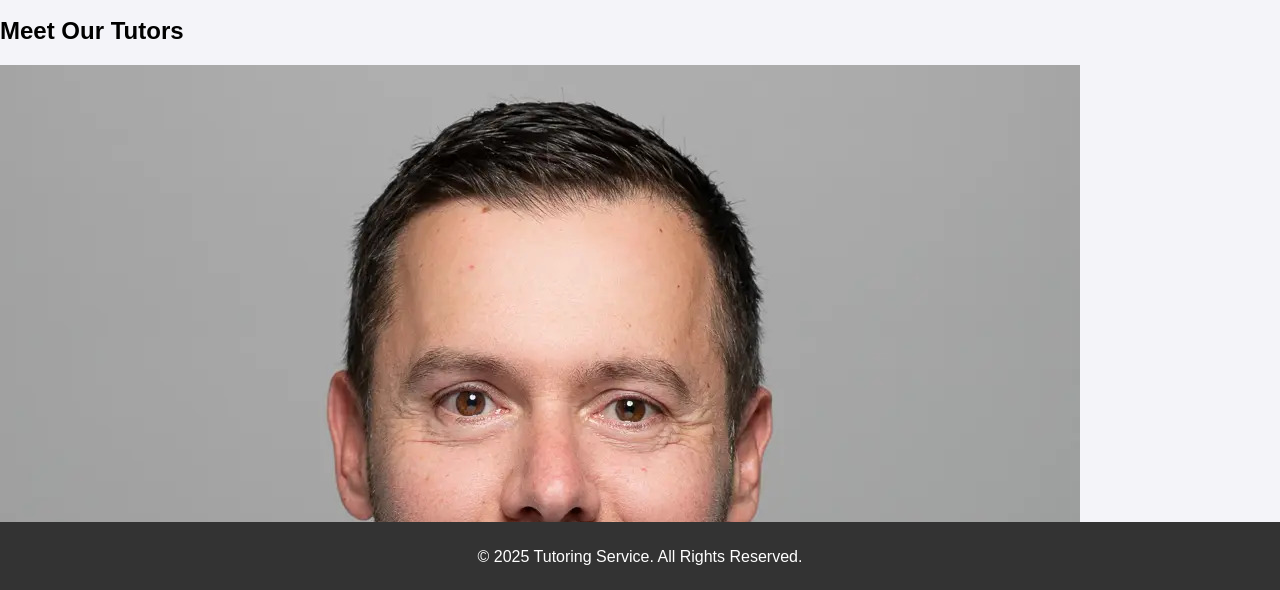
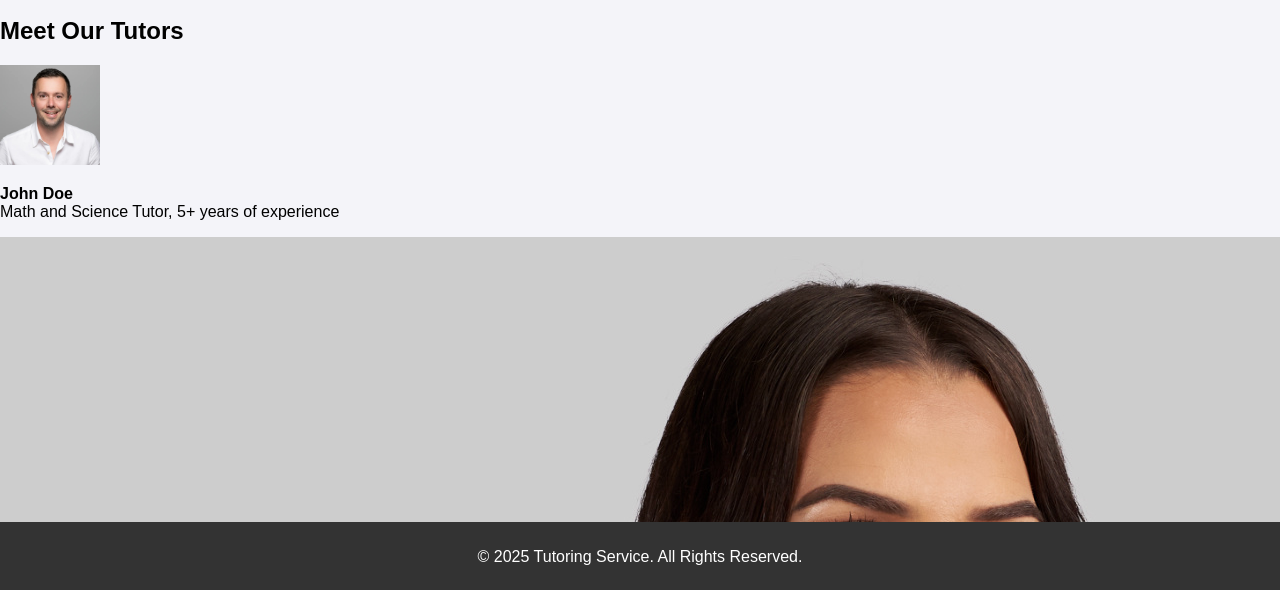
Before and after one commit to antonio-mk/Tutoring_Website, a plain HTML site: page about.html in a window 1280 px wide. Shown: the part 208-798 px from the top of the page. Drawn offline with Linux system fonts and the light colour scheme.

Commit message:
Update about.html

```diff
--- a/about.html
+++ b/about.html
@@ -25,7 +25,9 @@
 
     <h2>Meet Our Tutors</h2>
     <div class="tutor-profile">
-      <img src="tutor1.jpg" alt="Tutor Name">
+      <img src="tutor1.jpg" alt="Tutor Name"
+        width="100"
+        height="100">
       <p><strong>John Doe</strong><br>Math and Science Tutor, 5+ years of experience</p>
     </div>
     <div class="tutor-profile">
```
